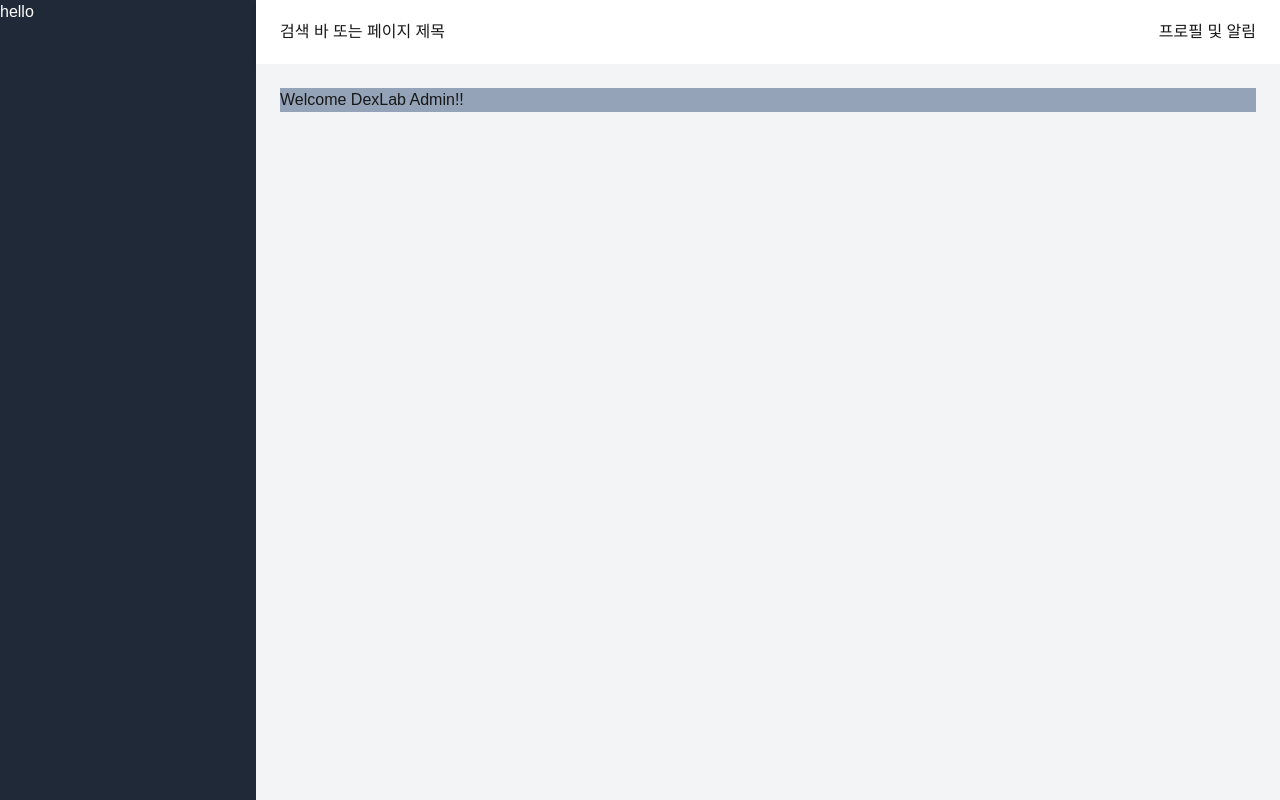
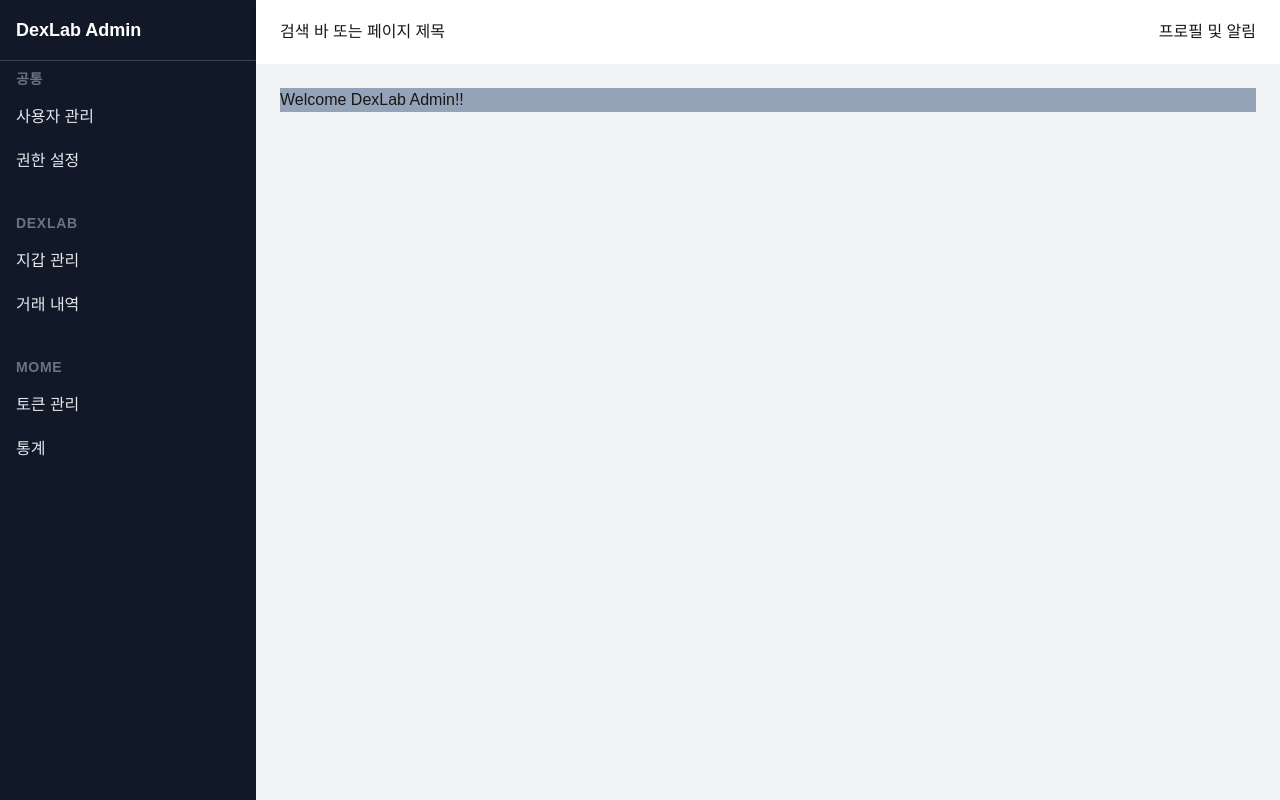
Before and after one commit to jun-dex/admin-test, a Next.js app: page / in a window 1280 px wide. Built offline with nearby package versions, Linux system fonts and the light colour scheme.

Commit message:
사이드바 컴포넌트 분리(메뉴 링크 & 디자인 추가)

```diff
--- /dev/null
+++ b/src/components/Sidebar.tsx
@@ -0,0 +1,42 @@
+import React from "react";
+import Link from "next/link";
+import { useRouter } from "next/router";
+import menuData from "@/data/menuData";
+
+const Sidebar: React.FC = () => {
+  const router = useRouter();
+
+  return (
+    <aside className="w-64 bg-gray-900 text-white flex flex-col h-screen">
+      <div className="p-4 font-bold text-lg border-b border-gray-700">DexLab Admin</div>
+      {/* 사이드바 메뉴 */}
+      <nav className="flex-1">
+        {menuData.map((section) => (
+          <div key={section.title} className="mb-6">
+            <h3 className="px-4 py-2 text-sm font-semibold text-gray-500 uppercase tracking-wider">
+              {section.title}
+            </h3>
+            <ul className="space-y-1">
+              {section.items.map((item) => (
+                <li key={item.name}>
+                  <Link href={item.link}>
+                    <span className={
+                      `block px-4 py-2 rounded cursor-pointer
+                        ${router.pathname === item.link ?
+                        "bg-gray-700 text-white font-bold"
+                        : "text-gray-200 hover:bg-gray-700 hover:text-white"}`
+                    }>
+                      {item.name}
+                    </span>
+                  </Link>
+                </li>
+              ))}
+            </ul>
+          </div>
+        ))}
+      </nav>
+    </aside>
+  );
+};
+
+export default Sidebar;
--- /dev/null
+++ b/src/data/menuData.ts
@@ -0,0 +1,25 @@
+const menuData = [
+  {
+    title: "공통",
+    items: [
+      { name: "사용자 관리", link: "/common/users" },
+      { name: "권한 설정", link: "/common/permissions" },
+    ],
+  },
+  {
+    title: "DexLab",
+    items: [
+      { name: "지갑 관리", link: "/dexlab/wallet" },
+      { name: "거래 내역", link: "/dexlab/transactions" },
+    ],
+  },
+  {
+    title: "Mome",
+    items: [
+      { name: "토큰 관리", link: "/mome/tokens" },
+      { name: "통계", link: "/mome/stats" },
+    ],
+  },
+];
+
+export default menuData;
--- a/src/layouts/AdminLayout.tsx
+++ b/src/layouts/AdminLayout.tsx
@@ -1,12 +1,11 @@
 import React from "react";
+import Sidebar from "@/components/Sidebar";
 
 const AdminLayout: React.FC<{ children: React.ReactNode }> = ({ children }) => {
   return (
     <div className="flex h-screen">
       {/* 왼쪽 사이드바 */}
-      <aside className="w-64 bg-gray-800 text-white flex flex-col">
-        hello
-      </aside>
+      <Sidebar />
 
       {/* 메인 컨텐츠 페이지 */}
       <div className="flex-1 flex flex-col">
--- /dev/null
+++ b/src/pages/common/permissions.tsx
@@ -0,0 +1,12 @@
+import AdminLayout from "@/layouts/AdminLayout";
+import { ReactElement } from "react";
+
+const PermissionsPage = () => {
+  return <div className="text-gray-900">사용자 권한 관리 페이지</div>;
+};
+
+PermissionsPage.getLayout = function getLayout(page: ReactElement) {
+  return <AdminLayout>{page}</AdminLayout>
+}
+
+export default PermissionsPage;
--- /dev/null
+++ b/src/pages/common/users.tsx
@@ -0,0 +1,12 @@
+import { ReactElement } from "react";
+import AdminLayout from "@/layouts/AdminLayout";
+
+const UsersPage = () => {
+  return <div className="text-gray-900">사용자 관리 페이지</div>;
+};
+
+UsersPage.getLayout = function getLayout(page: ReactElement) {
+  return <AdminLayout>{page}</AdminLayout>
+}
+
+export default UsersPage;
--- /dev/null
+++ b/src/pages/dexlab/transactions.tsx
@@ -0,0 +1,12 @@
+import { ReactElement } from "react";
+import AdminLayout from "@/layouts/AdminLayout";
+
+const TransactionsPage = () => {
+  return <div className="text-gray-900">트랜잭션 관리 페이지</div>;
+};
+
+TransactionsPage.getLayout = function getLayout(page: ReactElement) {
+  return <AdminLayout>{page}</AdminLayout>
+}
+
+export default TransactionsPage;
--- /dev/null
+++ b/src/pages/dexlab/wallet.tsx
@@ -0,0 +1,12 @@
+import { ReactElement } from "react";
+import AdminLayout from "@/layouts/AdminLayout";
+
+const WalletPage = () => {
+  return <div className="text-gray-900">지갑 관리 페이지</div>;
+};
+
+WalletPage.getLayout = function getLayout(page: ReactElement) {
+  return <AdminLayout>{page}</AdminLayout>
+}
+
+export default WalletPage;
--- /dev/null
+++ b/src/pages/mome/stats.tsx
@@ -0,0 +1,12 @@
+import { ReactElement } from "react";
+import AdminLayout from "@/layouts/AdminLayout";
+
+const StatsPage = () => {
+  return <div className="text-gray-900">통계 페이지</div>;
+};
+
+StatsPage.getLayout = function getLayout(page: ReactElement) {
+  return <AdminLayout>{page}</AdminLayout>
+}
+
+export default StatsPage;
--- /dev/null
+++ b/src/pages/mome/tokens.tsx
@@ -0,0 +1,12 @@
+import { ReactElement } from "react";
+import AdminLayout from "@/layouts/AdminLayout";
+
+const TokenPage = () => {
+  return <div className="text-gray-900">토큰 관리 페이지</div>;
+};
+
+TokenPage.getLayout = function getLayout(page: ReactElement) {
+  return <AdminLayout>{page}</AdminLayout>
+}
+
+export default TokenPage;
```
Also changed, not shown: 1 other file (tests, documents, lock files or other folders).
